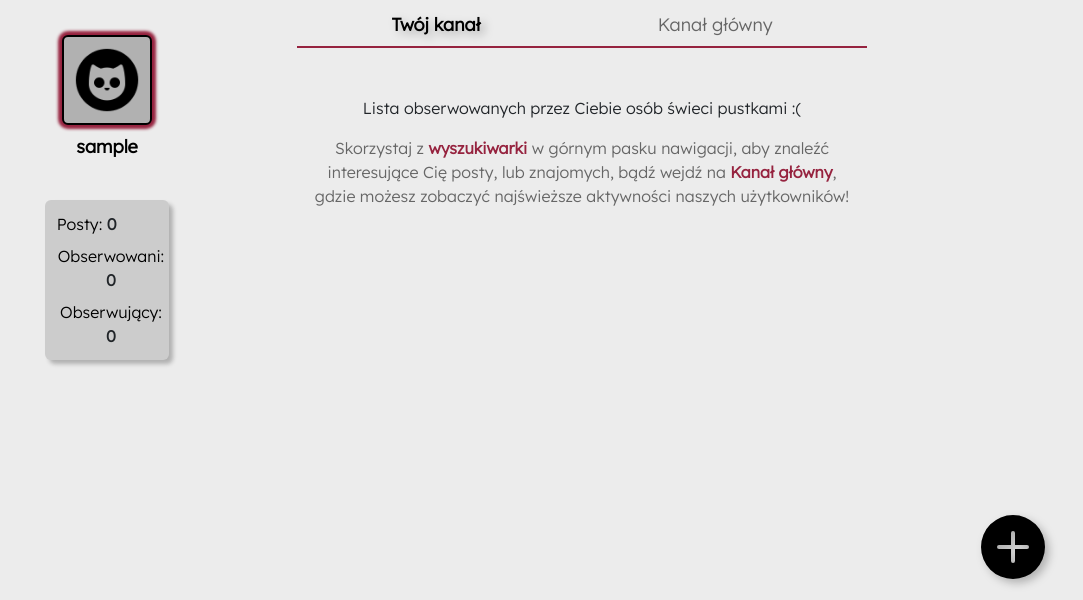
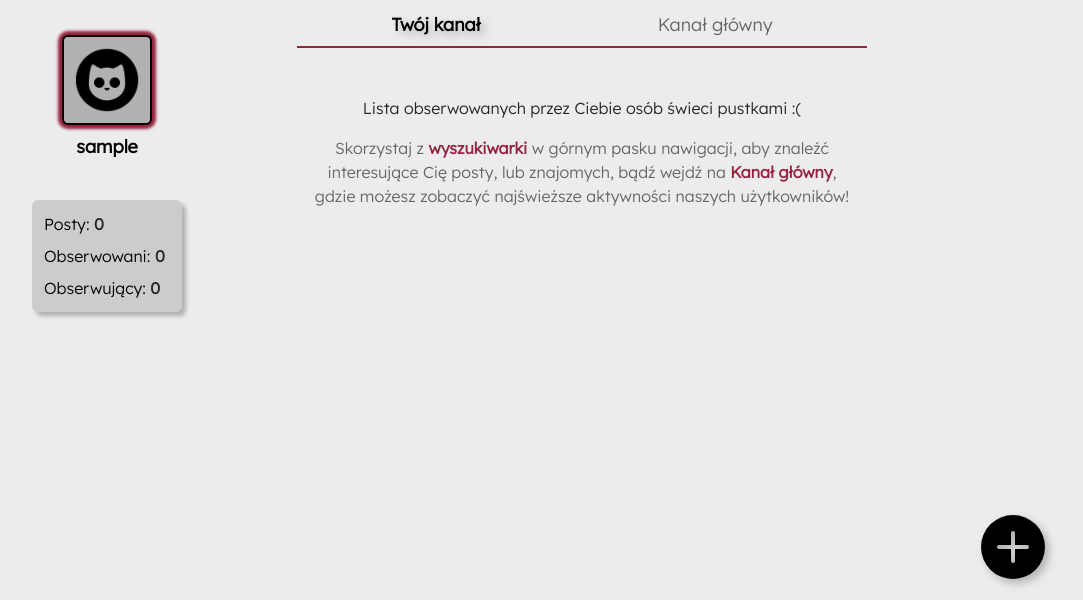
Before and after one commit to spirteque/musicary, a Django app: page /account/dashboard/ in a window 1280 px wide. Shown: the part 141-741 px from the top of the page, without its empty margins (58-1141 px from the left). Run offline with Django 4.2, Linux system fonts and the light colour scheme; the visitor is signed in with stand-in values (Sample User, id 1); data comes from the database, SQL or seed files in the repository; data that the repository does not hold is empty; some libraries are stand-ins or nearby versions; some web fonts are replaced.

Commit message:
fix: account info bar size improvement (template)

```diff
--- a/account/templates/account/dashboard.html
+++ b/account/templates/account/dashboard.html
@@ -21,8 +21,8 @@
                 </a>
             </p>
 
-            <div class="d-flex flex-column main-shadow-box rounded bg-secondary-color mt-4 w-75 align-items-start">
-                <div class="p-1 mt-2 ms-2">
+            <div class="d-flex flex-column main-shadow-box rounded bg-secondary-color mt-4 account-info-bar align-items-start">
+                <div class="p-1 mt-2 mx-2 text-start">
                     <a href="{% url 'user_profile' request.user.username %}">
                         Posty:
                     </a>
@@ -30,7 +30,7 @@
                     <b>{{ request.user.posts_created.count }}</b>
                 </div>
 
-                <div class="p-1 ms-2">
+                <div class="p-1 mx-2 text-start">
                     <a href="{% url 'following_list' user.username %}">
                         Obserwowani:
                     </a>
@@ -38,7 +38,7 @@
                     <b>{{ request.user.following.all.count }}</b>
                 </div>
 
-                <div class="p-1 mb-2 ms-2">
+                <div class="p-1 mb-2 mx-2 text-start">
                     <a href="{% url 'followers_list' user.username %}">
                         Obserwujący:
                     </a>
--- a/main/static/css/main.css
+++ b/main/static/css/main.css
@@ -124,3 +124,7 @@ footer {
 .opacity-90 {
     opacity: 0.9
 }
+
+.account-info-bar {
+    width: 150px;
+}
```
